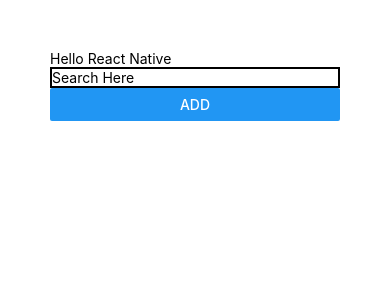
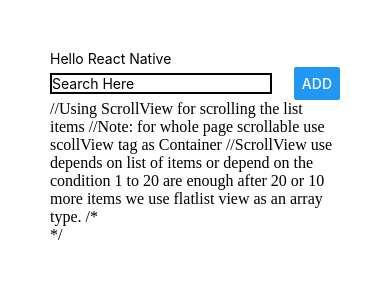
Before and after one commit to Nabeel73/React-Native-App, a React Native app: screen / in a window 390 px wide. Shown: the top 300 px of the page. Built offline with nearby package versions, Linux system fonts and the light colour scheme.

Commit message:
ScrollView , FlatList

```diff
--- a/App.js
+++ b/App.js
@@ -1,5 +1,5 @@
 import React, {useState} from 'react';
-import { StyleSheet,Button,Text,View,TextInput } from 'react-native';
+import { StyleSheet,Button,Text,View,TextInput,ScrollView,FlatList } from 'react-native';
 
 export default function App() {
   const [enteredGoal, setEnteredGoal] = useState ('');
@@ -14,31 +14,43 @@
     //console.log(enteredGoal);
   }
   return (
-    <View style={{padding:50}}>
+    <View style={styles.screen}>
      <Text>Hello React Native</Text>
-       <View style={{styles}}>
+       <View style={styles.InputContainer}>
          <TextInput placeholder="Search Here"
           style={{borderColor:"black",
           borderWidth:2 }}
           onChangeText={goalInputHandler}
           value={enteredGoal}/>
           <Button title="Add" onPress={addGoalHandler}/>
-        </View>
-       <View>
-     {courseGoals.map((goal) => <Text>{goal}</Text>)}
+       </View>
+       //Using ScrollView for scrolling the list items
+       //Note: for whole page scrollable use scollView tag as Container
+       //ScrollView use depends on list of items or depend on the condition 1 to 20 are               enough after 20 or 10 more items we use flatlist view as an array type.
 
-        </View>
+      /*<ScrollView>
+          {courseGoals.map(goal => (
+           <View key={goal}
+             style={styles.listItem}><Text>{goal}</Text></View>))}
+          </ScrollView>*/
+
        </View>
-);
-}
+);}
 
 const styles = StyleSheet.create({
 screen:{
   padding: 50
 },
-inputContainer:{
- // flexDirection: 'row',
+InputContainer:{
+   flexDirection: 'row',
    justifyContent: 'space-between',
    alignItems:'center'
+},
+listItem:{
+padding:10,
+marginVertical:5,
+borderColor:'red',
+borderWidth:1,
+backgroundColor:'lightgrey'
 }
 });
```
